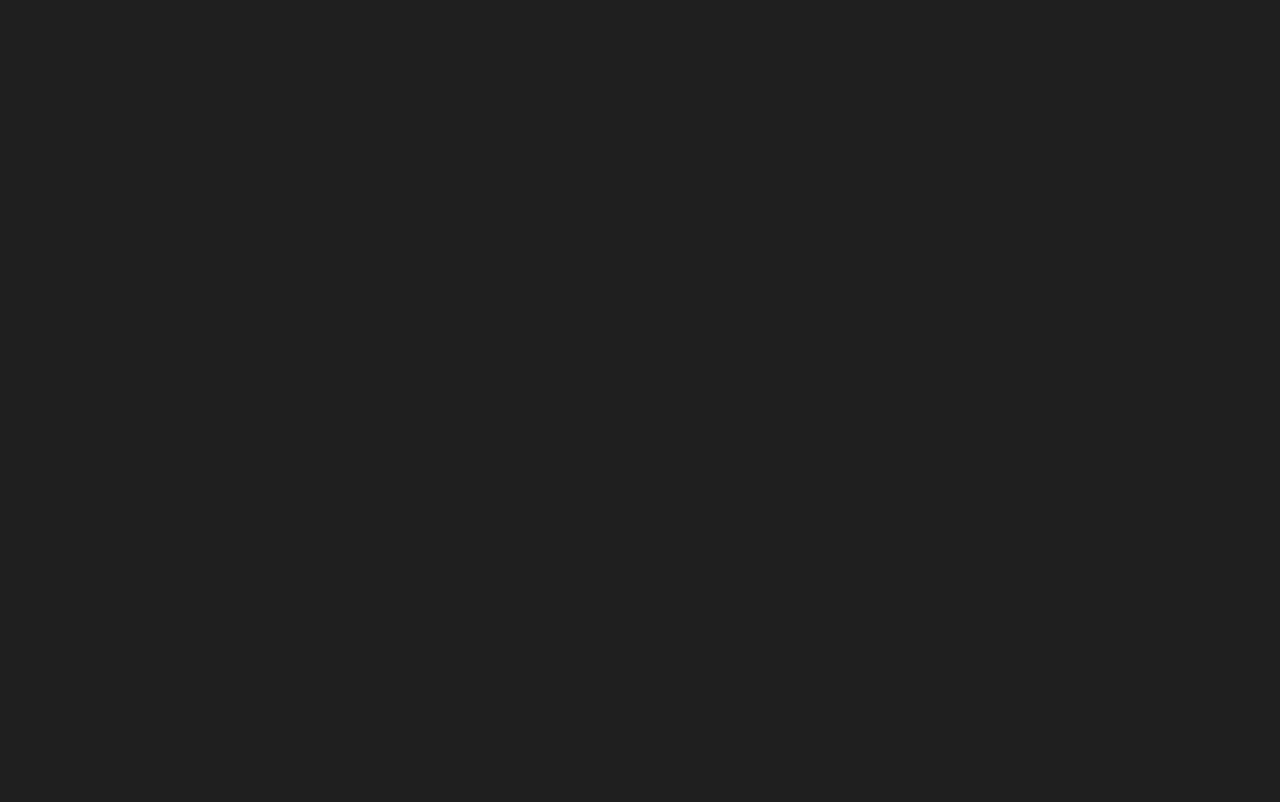
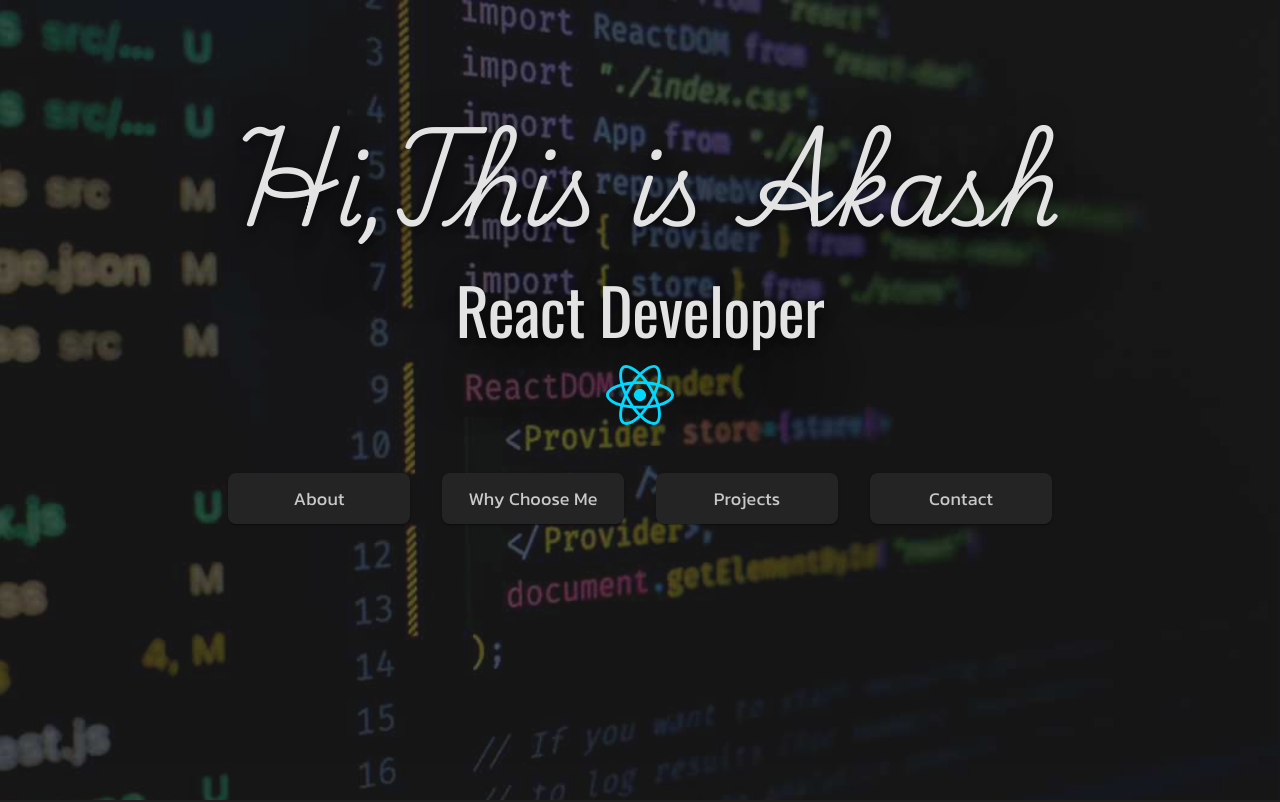
Before and after one commit to AkashS04/portfolio-akash, a React (Vite) app: page / in a window 1280 px wide. Shown: the top 802 px of the page. Built offline with nearby package versions, Linux system fonts and the light colour scheme.

Commit message:
image loading changes

```diff
--- a/index.html
+++ b/index.html
@@ -8,5 +8,6 @@
   </head>
   <body>
     <div id="root"></div>
+    <script type="module" src="/src/main.tsx"></script>
   </body>
 </html>
--- a/src/home/Home.tsx
+++ b/src/home/Home.tsx
@@ -1,4 +1,4 @@
-import React, { useEffect, useRef } from "react";
+import React, { useRef } from "react";
 import About from "../about/About";
 import Contact from "../contact/Contact";
 import Project from "../project_details/Project";
@@ -21,13 +21,6 @@ const Home: React.FC = () => {
       console.log("ref is null");
     }
   };
-
-  useEffect(() => {
-    if (aboutRef.current) {
-      console.log("aboutRef current is set:", aboutRef.current);
-      aboutRef.current.scrollIntoView({ behavior: "smooth", block: "start" });
-    }
-  }, []);
 
   return (
     <>
--- a/src/main.tsx
+++ b/src/main.tsx
@@ -6,8 +6,9 @@ import { BrowserRouter} from "react-router-dom";
 
 createRoot(document.getElementById("root")!).render(
   <StrictMode>
-    <BrowserRouter basename="/portfolio-akash">
-      <App />
+    {/* <BrowserRouter basename="/portfolio-akash"> */}
+    <BrowserRouter>
+          <App />
     </BrowserRouter>
   </StrictMode>
 );
--- a/src/title/Title.tsx
+++ b/src/title/Title.tsx
@@ -3,34 +3,62 @@ import { Swiper, SwiperSlide } from "swiper/react";
 import "swiper/css";
 import "swiper/css/navigation";
 import "swiper/css/pagination";
-import {Navigation, Pagination,Autoplay} from 'swiper/modules';
+import { Navigation, Pagination, Autoplay } from "swiper/modules";
 import slide1 from "../assets/slider_images/slide-1.jpg";
 import slide2 from "../assets/slider_images/slide-2.jpg";
 import slide3 from "../assets/slider_images/slide-3.jpg";
+import { useState } from "react";
 function Title() {
+  const swiperImage: any = [slide1, slide2, slide3];
+  const [showDiv, setShowDiv] = useState(false);
+
   return (
     <div className="titleDiv">
+      {!showDiv && (
+        <Box sx={{ width: "100%", height: "100%" }}>
+          <Typography
+            variant="h3"
+            sx={{
+              color: "#e3e3e3",
+              fontFamily: "PlaywriteIN-Light",
+              fontSize: {
+                lg: "4rem",
+                md: "3rem",
+                sm: "2.25rem",
+                xs: "2.25rem",
+              },
+            }}
+          >
+            Loading...
+          </Typography>
+        </Box>
+      )}
       <div className="">
         <Swiper
           className="swipermain"
           loop={true}
           cssMode={true}
-         autoplay={{ delay: 3500, disableOnInteraction: false, pauseOnMouseEnter: true}}
+          autoplay={{
+            delay: 3500,
+            disableOnInteraction: false,
+            pauseOnMouseEnter: true,
+          }}
           modules={[Navigation, Pagination, Autoplay]}
           slidesPerView={1}
           spaceBetween={1}
           onSlideChange={() => console.log("slide change")}
           onSwiper={(swiper) => console.log(swiper)}
         >
-        <SwiperSlide className="swipercontainer">
-          <img className="swiperimage" src={slide1} alt="slide-1" />
+          {swiperImage.map((image: any) => (
+            <SwiperSlide key={image+"a2"} className="swipercontainer">
+              <img
+                className="swiperimage"
+                onLoad={() => setShowDiv(true)}
+                src={image}
+                alt={image + "d"}
+              />
             </SwiperSlide>
-        <SwiperSlide className="swipercontainer">
-          <img className="swiperimage" src={slide2} alt="slide-2" />
-        </SwiperSlide>
-        <SwiperSlide className="swipercontainer">
-          <img className="swiperimage" src={slide3} alt="slide-3" />
-        </SwiperSlide>
+          ))}
         </Swiper>
         <Box className="home-title-box" sx={{ width: "100%", height: "auto" }}>
           <Typography
@@ -43,14 +71,17 @@ function Title() {
                 sm: "3rem",
                 xs: "2.225rem",
               },
-            fontFamily:'PlaywriteIN-Light',
-            textShadow: 'rgba(0, 0, 0, 0.25) 0px 54px 55px, rgba(0, 0, 0, 0.12) 0px -12px 30px, rgba(0, 0, 0, 0.12) 0px 4px 6px, rgba(0, 0, 0, 0.17) 0px 12px 13px, rgba(0, 0, 0, 0.09) 0px -3px 5px',
+              fontFamily: "PlaywriteIN-Light",
+              textShadow:
+                "rgba(0, 0, 0, 0.25) 0px 54px 55px, rgba(0, 0, 0, 0.12) 0px -12px 30px, rgba(0, 0, 0, 0.12) 0px 4px 6px, rgba(0, 0, 0, 0.17) 0px 12px 13px, rgba(0, 0, 0, 0.09) 0px -3px 5px",
             }}
             gutterBottom
           >
             Hi,This is Akash
           </Typography>
-        <Typography variant="h2" sx={{
+          <Typography
+            variant="h2"
+            sx={{
               color: "#e3e3e3",
               fontSize: {
                 lg: "4rem",
@@ -58,15 +89,17 @@ function Title() {
                 sm: "2.25rem",
                 xs: "2.25rem",
               },
-            fontFamily:'Oswald-Regular',
-            textShadow:' rgba(0, 0, 0, 0.25) 0px 54px 55px, rgba(0, 0, 0, 0.12) 0px -12px 30px, rgba(0, 0, 0, 0.12) 0px 4px 6px, rgba(0, 0, 0, 0.17) 0px 12px 13px, rgba(0, 0, 0, 0.09) 0px -3px 5px'
-          }} gutterBottom>
+              fontFamily: "Oswald-Regular",
+              textShadow:
+                " rgba(0, 0, 0, 0.25) 0px 54px 55px, rgba(0, 0, 0, 0.12) 0px -12px 30px, rgba(0, 0, 0, 0.12) 0px 4px 6px, rgba(0, 0, 0, 0.17) 0px 12px 13px, rgba(0, 0, 0, 0.09) 0px -3px 5px",
+            }}
+            gutterBottom
+          >
             React Developer
           </Typography>
         </Box>
       </div>
     </div>
-
   );
 }
 export default Title;
--- a/vite.config.ts
+++ b/vite.config.ts
@@ -3,10 +3,10 @@ import react from "@vitejs/plugin-react";
 
 export default defineConfig({
   plugins: [react()],
-  base: "/portfolio-akash/",
-  build: {
-    rollupOptions: {
-      input: "src/main.tsx",
-    },
-  },
+  // base: "/portfolio-akash/",
+  // build: {
+  //   rollupOptions: {
+  //     input: "src/main.tsx",
+  //   },
+  // },
 });
```
Lines whose indentation alone changed are shown as unchanged.
